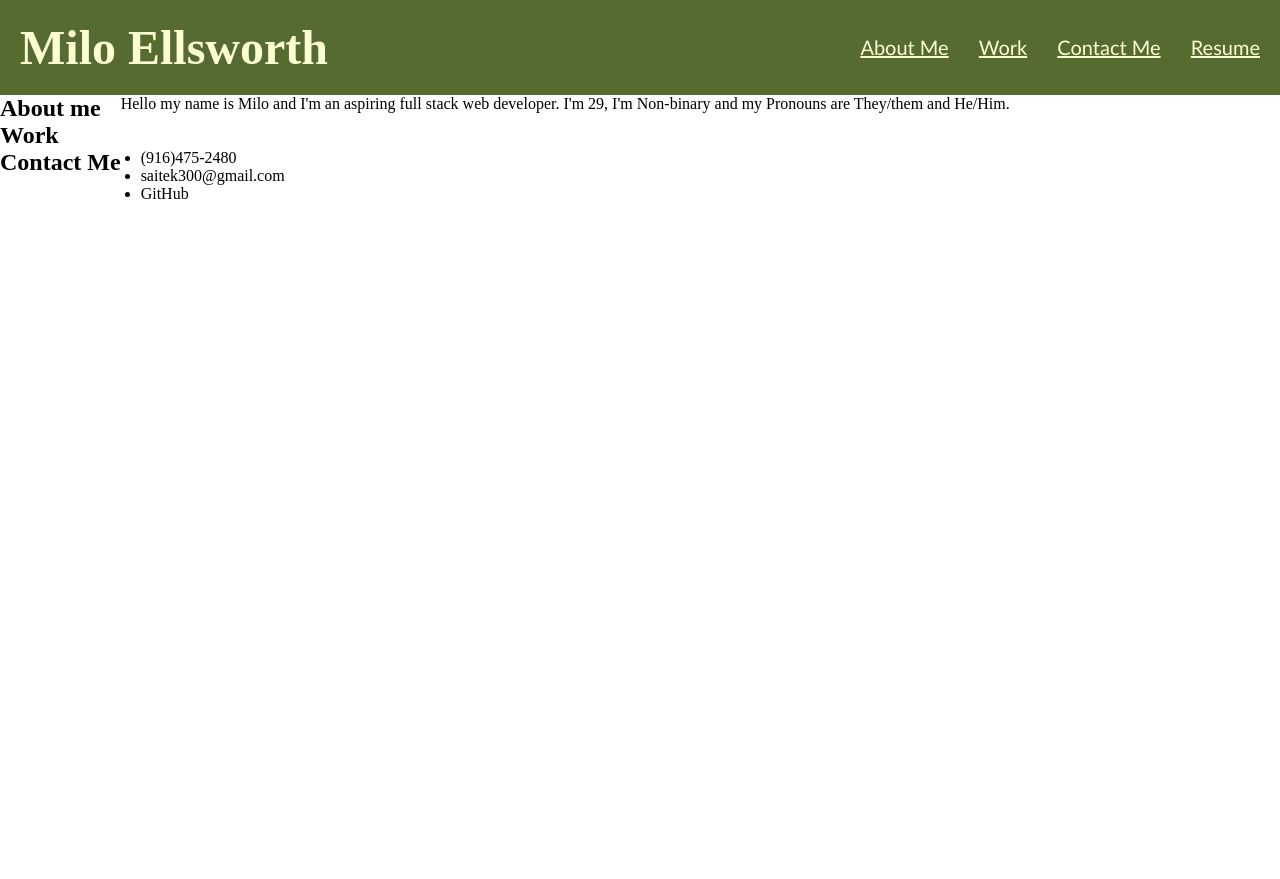
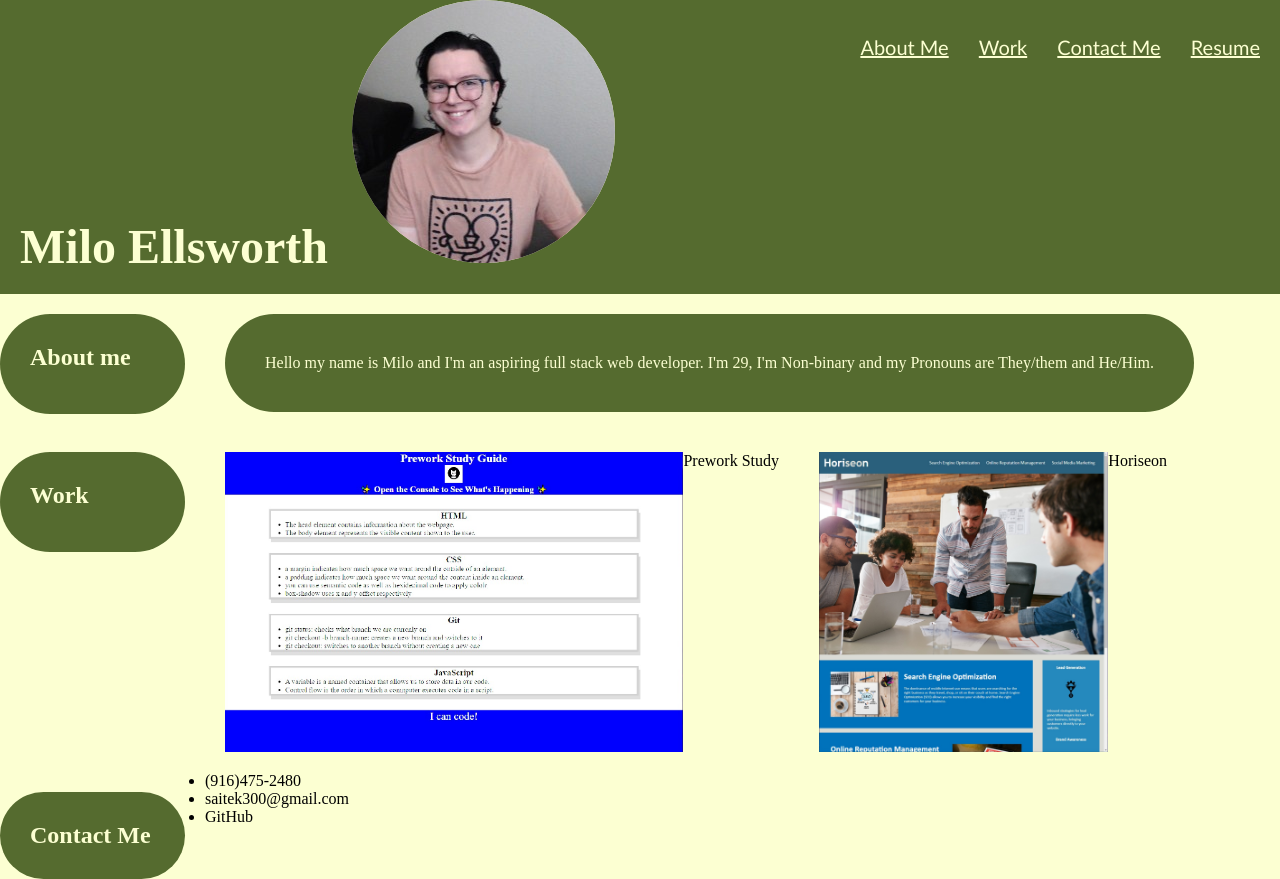
Before and after one commit to saitek300/Milo-Ellsworth-Portfolio, a plain HTML site: page index.html in a window 1280 px wide. Before the commit the page ends 800 px from the top, so only its background shows below. Drawn offline with Linux system fonts and the light colour scheme.

Commit message:
added images

```diff
--- a/assets/css/style.css
+++ b/assets/css/style.css
@@ -4,6 +4,7 @@
 }
 
 * {
+    background-color: var(--light);
     box-sizing: border-box;
     padding: 0;
     margin: 0;
@@ -17,6 +18,7 @@
 }
 
 header h1 {
+    background-color: var(--dark);
     color: var(--light);
     display:inline-block;
     font-size:3rem;
@@ -24,9 +26,15 @@ header h1 {
 
 }
 
+header img {
+    border-radius: 200px;
+
+}
+
 /*navigation settings*/
 
 header nav {
+    background-color: var(--dark);
     margin-right: 20px;
     float: right;
     font-family: 'Gill Sans', 'Gill Sans MT', Calibri, 'Trebuchet MS', sans-serif;
@@ -34,10 +42,12 @@ header nav {
 }
 
 header nav ul{
+    background-color: var(--dark);
     list-style-type:none;
 }
 
 header nav ul li {
+    background-color: var(--dark);
     display: inline-block;
     list-style-type: none;
     margin-left: 25px;
@@ -46,15 +56,43 @@ header nav ul li {
 }
 
 a {
+    background-color: var(--dark);
     color: var(--light);
 }
 
 .info {
     display: flex;
-    flex:column;
+
 
 }
 
 .info  h2 {
-    margin-right:20px;
+    background-color: var(--dark);
+    border-radius: 50px;
+    color: var(--light);
+    margin: 20px 20px 0 0;
+    padding: 30px;
+    min-width: 185px;
+    max-height: 100px;
 }
+.info p {
+    background-color: var(--dark);
+    border-radius: 50px;
+    color: var(--light);
+    margin: 20px;
+    min-height: 20px;
+    padding: 40px;
+}
+
+ .info div {
+    display:flex;
+    flex-wrap:wrap;
+    padding:20px;
+}
+
+.info img  {
+    max-height:300px;
+    max-width:700px;
+  display:flex;
+  flex-wrap:wrap;
+}
--- a/index.html
+++ b/index.html
@@ -10,6 +10,7 @@
 <body>
     <header class="header">
     <h1>Milo Ellsworth</h1>
+    <img src="assets/images/profile.jpg" alt="Milo"/>
         <nav>
             <ul>
                 <li>
@@ -35,7 +36,9 @@
     </section>
     <section id="work" class="info">
         <h2>Work</h2>
-
+            <div><img src="assets/images/Prework-Study-Guide.jpg" alt="Prework"/>Prework Study</div>
+            <div><img src="assets/images/horiseon.jpg" alt="horiseon"/>Horiseon</div>
+            <div></div>
     </section>
     <section id="contact-me" class="info">
         <h2>Contact Me</h2>
```
Also changed, not shown: assets/images/Prework-Study-Guide.jpg (added), assets/images/horiseon.jpg (added), assets/images/profile.jpg (added).
